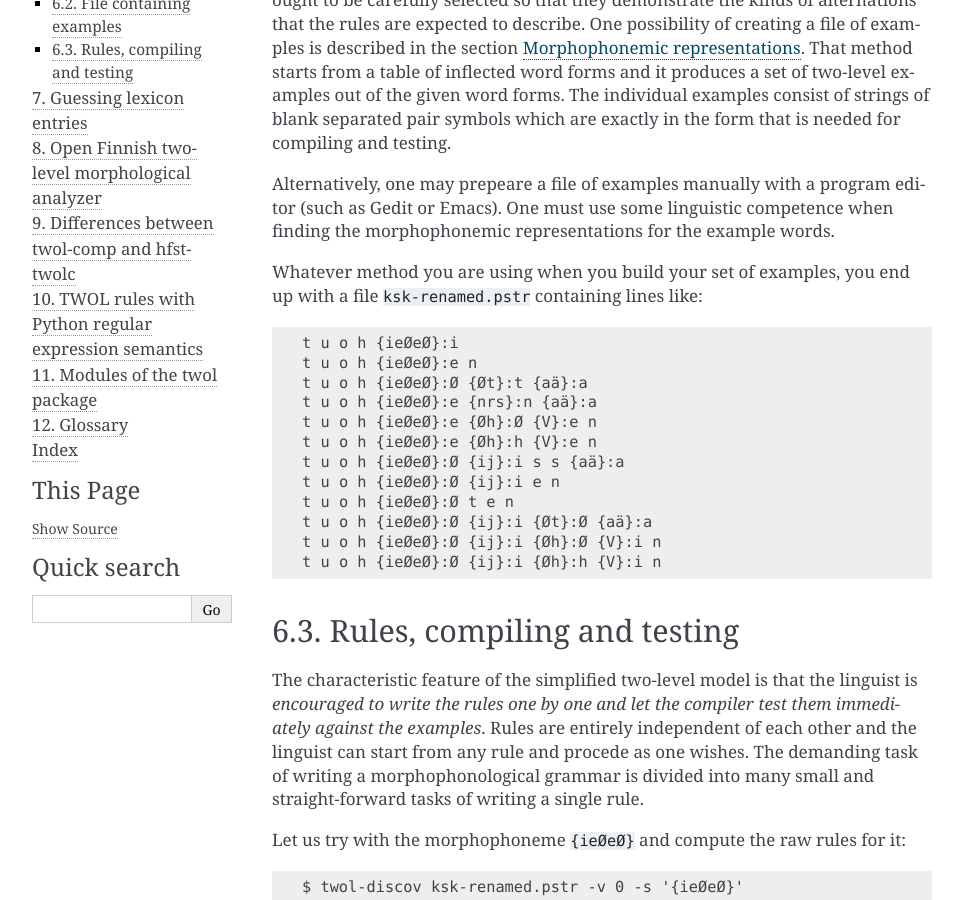
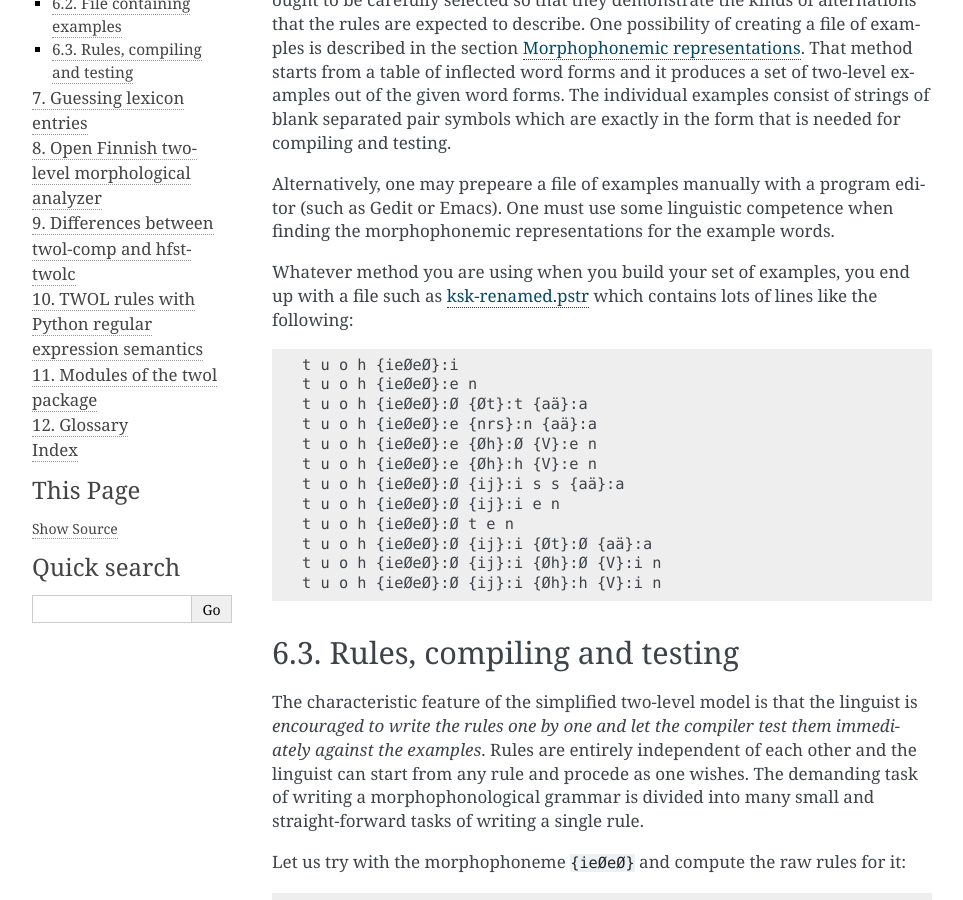
Before and after one commit to koskenni/twol, a Sphinx documentation site: the page built from docs/compiletest.rst, in a window 1280 px wide and 900 px high, scrolled down 431 px. Shown: the whole window, without its empty margins (148-1111 px from the left). Built offline with Sphinx 7.4.7, drawn with Linux system fonts in a browser that asks for light colours.

Commit message:
adding a link to example file

```diff
--- a/docs/compiletest.rst
+++ b/docs/compiletest.rst
@@ -17,7 +17,7 @@
 
 Alternatively, one may prepeare a file of examples manually with a program editor (such as Gedit or Emacs).  One must use some linguistic competence when finding the morphophonemic representations for the example words.
 
-Whatever method you are using when you build your set of examples, you end up with a file ``ksk-renamed.pstr`` containing lines like::
+Whatever method you are using when you build your set of examples, you end up with a file such as `ksk-renamed.pstr <https://github.com/koskenni/twol/raw/master/test/twolcomp/ksk-renamed.pstr>`__ which contains lots of lines like the following::
 
   t u o h {ieØeØ}:i
   t u o h {ieØeØ}:e n
```
